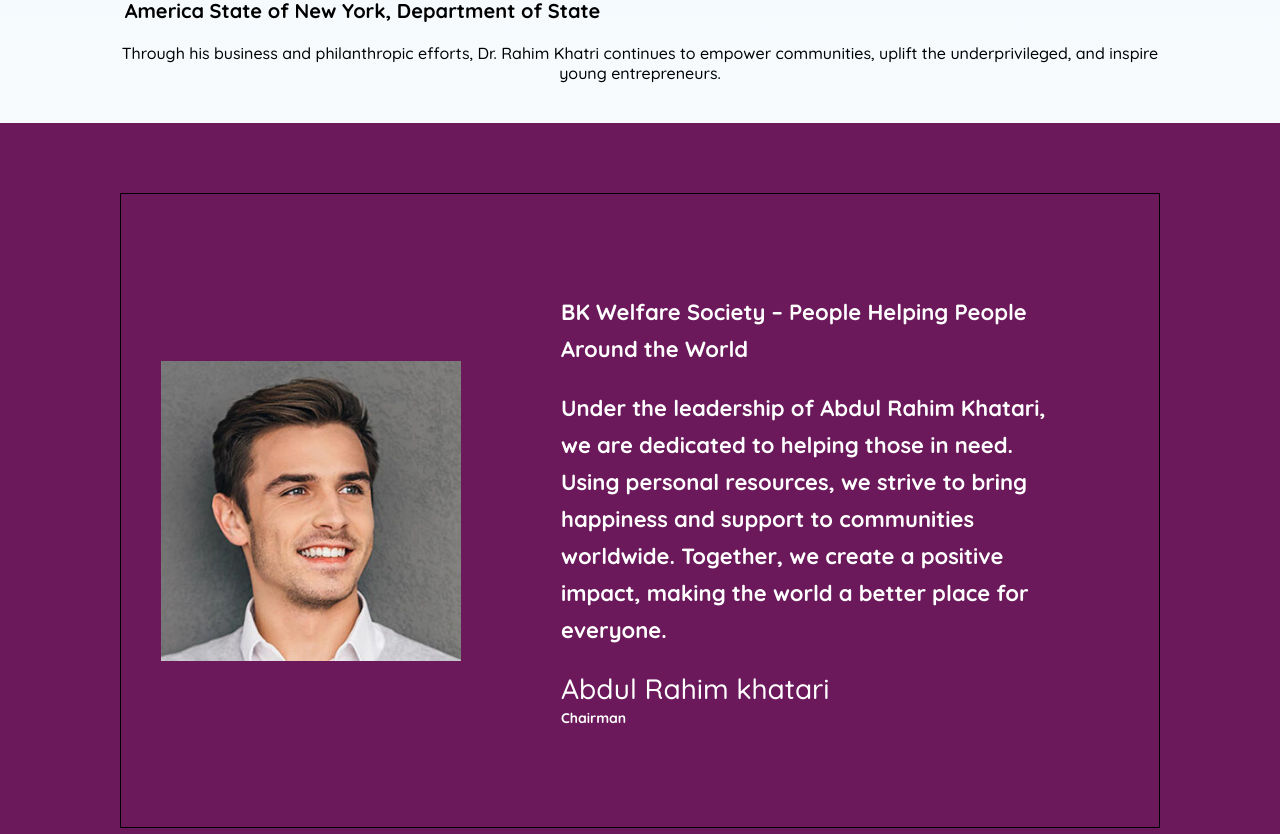
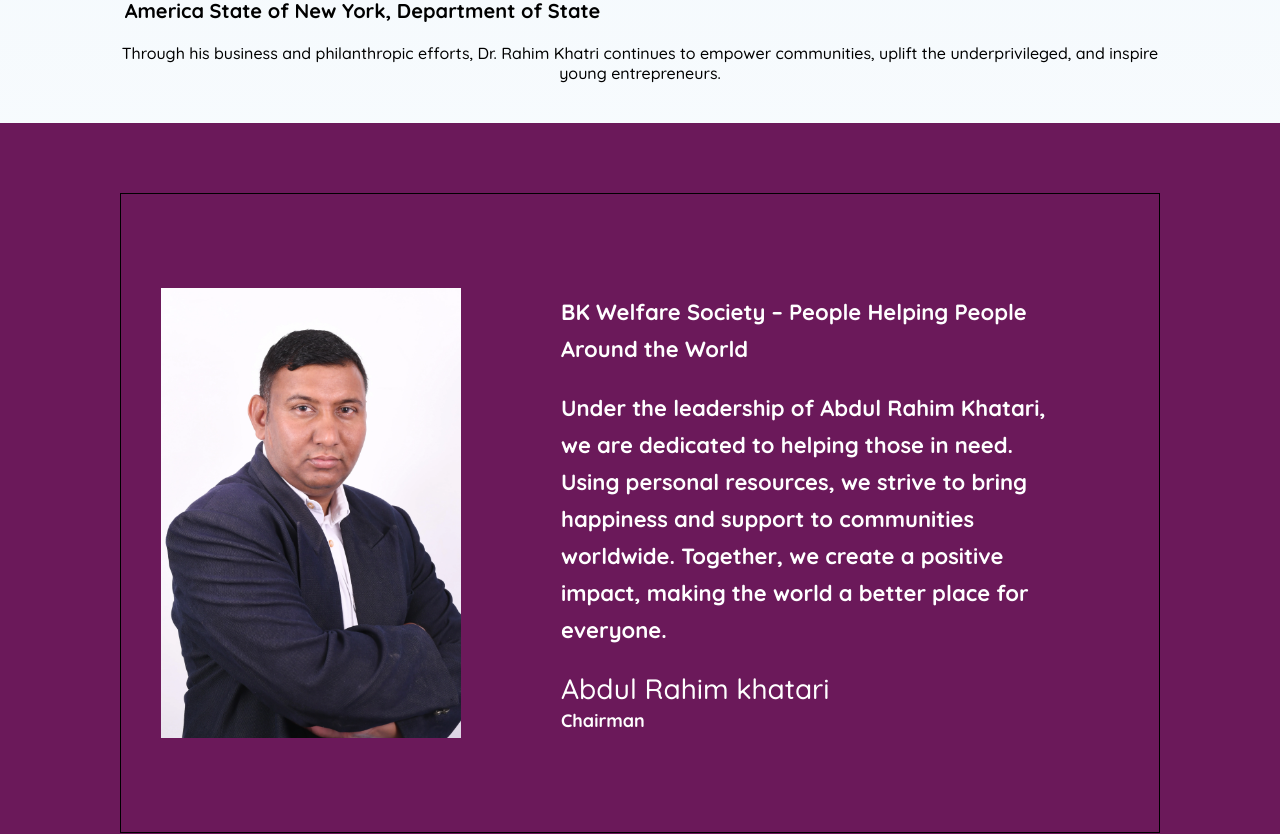
Before and after one commit to riteshgharti333/Assignment_website, a React (Vite) app: page /about-us in a window 1280 px wide. Shown: the part 6740-7574 px from the top of the page. Built offline with nearby package versions, Linux system fonts and the light colour scheme.

Commit message:
add chaiman image in about page

```diff
--- a/src/pages/AboutUs/AboutUs.jsx
+++ b/src/pages/AboutUs/AboutUs.jsx
@@ -1,6 +1,5 @@
 import "./AboutUs.scss";
 
-import slider_img from "../../assets/images/slider-img.webp";
 import { IoEarthOutline } from "react-icons/io5";
 import { TiLeaf } from "react-icons/ti";
 import { FaRegSmile } from "react-icons/fa";
@@ -12,6 +11,8 @@
 import AboutHome from "../../components/AboutHome/AboutHome";
 
 import aboutImg6 from "../../assets/images/aboutImg/aboutimg8.jpeg";
+
+import chairmanImg from "../../assets/images/chairman.webp"
 
 
 const AboutUs = () => {
@@ -40,7 +41,7 @@
           <div className="slider-sm-info">
             <div className="img-bg-div"></div>
 
-            <img className="slider-img" src={slider_img} alt="" />
+            <img className="slider-img" src={chairmanImg} alt="" />
 
             <div className="slider-details">
               <h3>
--- a/src/pages/AboutUs/AboutUs.scss
+++ b/src/pages/AboutUs/AboutUs.scss
@@ -268,6 +268,8 @@
   .about-slider {
     background: #6b195a;
     padding: 70px 120px;
+    max-width: 1400px;
+    margin: 0 auto;
 
     @include xl {
       padding: 60px;
@@ -368,6 +370,10 @@
             padding: 0px;
           }
 
+          @include sm {
+            text-align: center;
+          }
+
           h3 {
             color: #fff;
             font-size: 22px;
@@ -380,6 +386,10 @@
 
             @include md {
               margin-top: 22px;
+            }
+
+            @include sm {
+              text-align: center;
             }
           }
 
@@ -394,7 +404,7 @@
           .slider-add {
             color: #fff;
             font-weight: 700;
-            font-size: 14px;
+            font-size: 18px;
           }
         }
       }
```
Also changed, not shown: src/assets/images/chairman.webp (added).
